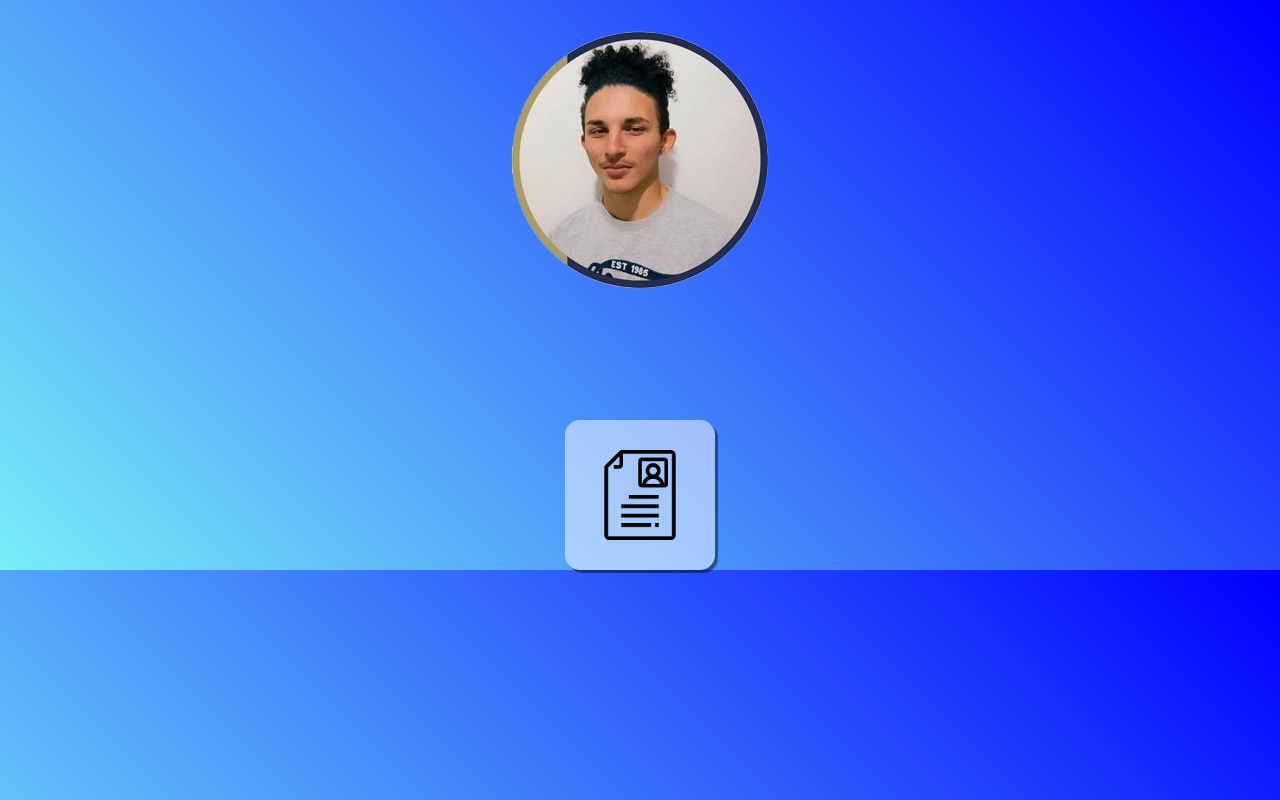
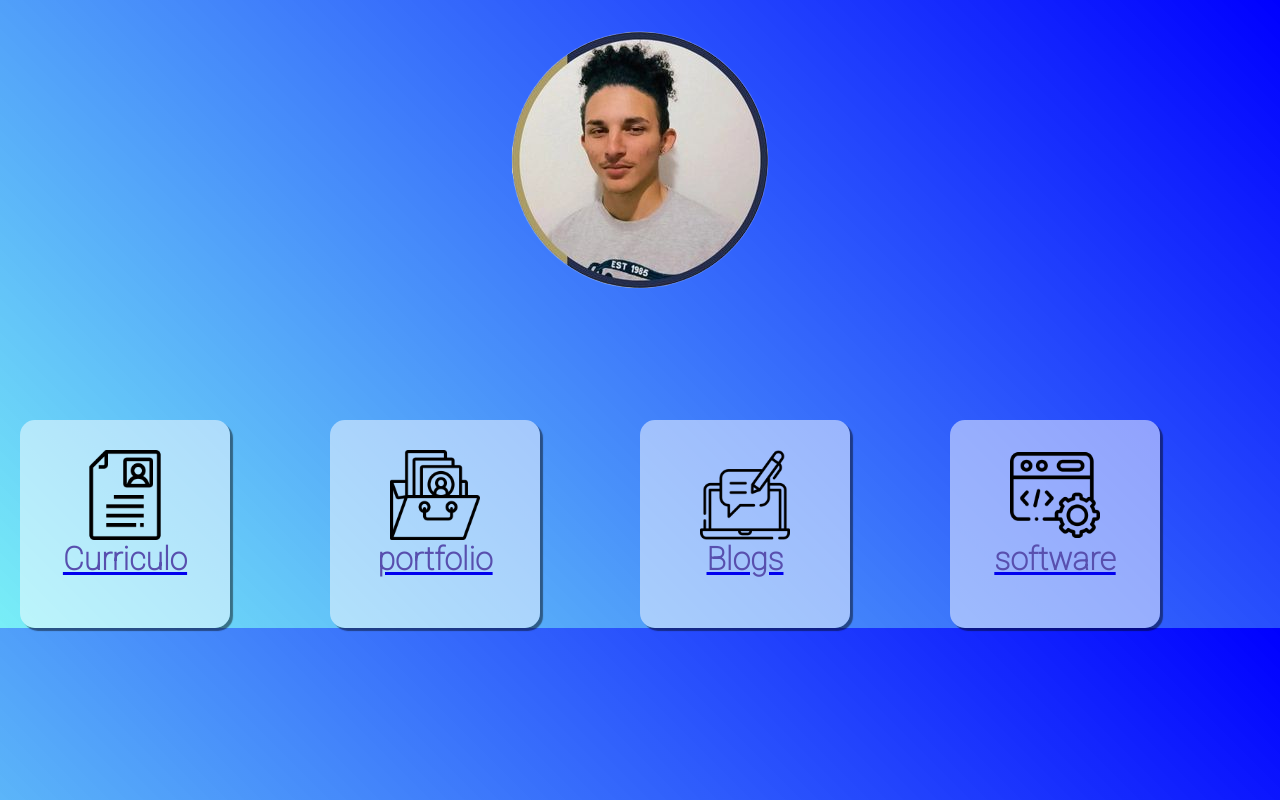
Before and after one commit to Matheus-Muller-Dev/Sobre-mim, a plain HTML site: page index.html in a window 1280 px wide. Drawn offline with Linux system fonts and the light colour scheme.

Commit message:
adcionado links e mudança no index

```diff
--- a/index.html
+++ b/index.html
@@ -19,7 +19,28 @@
     <a href="links/curriculo.html">
       <div class="card">
         <img src="imgs/curriculo.png" alt="curriculo" height="90">
+        <h1>Curriculo</h1>
       </div>
+    </a>
+
+    <a href="links/portifolio.html">
+      <div class="card">
+        <img src="imgs/portfolio.png" alt="curriculo" height="90">
+        <h1>portfolio</h1>
+      </div>
+
+      <a href="links/portifolio.html">
+        <div class="card">
+          <img src="imgs/blogging.png" height="90">
+          <h1>Blogs</h1>
+        </div>
+
+        <a href="links/portifolio.html">
+          <div class="card">
+            <img src="imgs/coding.png" height="90">
+            <h1>software</h1>
+          </div>
+
     </a>
   </div>
 
@@ -54,19 +75,34 @@
     width: 100%;
     margin-top: 100px;
   }
+
   .card{
     background-color: #ffffff80;
             padding: 30px;
             border-radius: 15px;
             box-shadow: 3px 3px 1px 0px #00000075;
+            cursor: pointer;
+            margin-right: 100px;
+            outline: none;
+            width: 150px;
+
+
+
 
 
   }
 
   a:hover .card {
         background-color:#00000075;
-        transition: all .3s ease-out;
+        transition: all .4s ease-out;
       }
+
+      h1{
+            text-align: center;
+            margin-bottom: 20px;
+            color: #584FAE;
+        }
+
 
 
 
```
Also changed, not shown: links/blogs.html (added, +12 -0 lines), links/portifolio.html (added, +12 -0 lines), links/software.html (added, +12 -0 lines), imgs/blogging.png (added), imgs/coding.png (added), imgs/portfolio.png (added).
